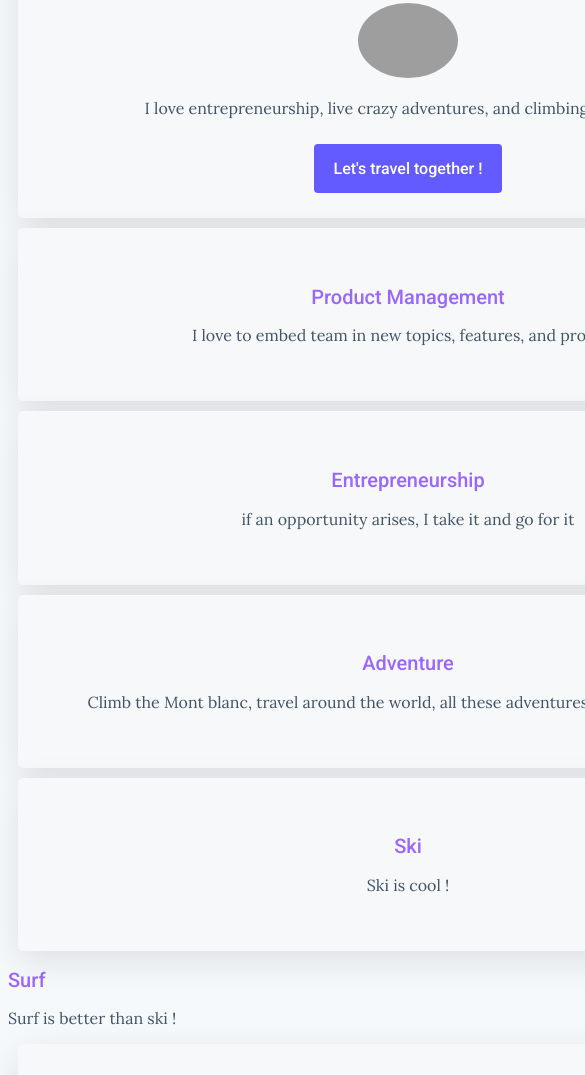
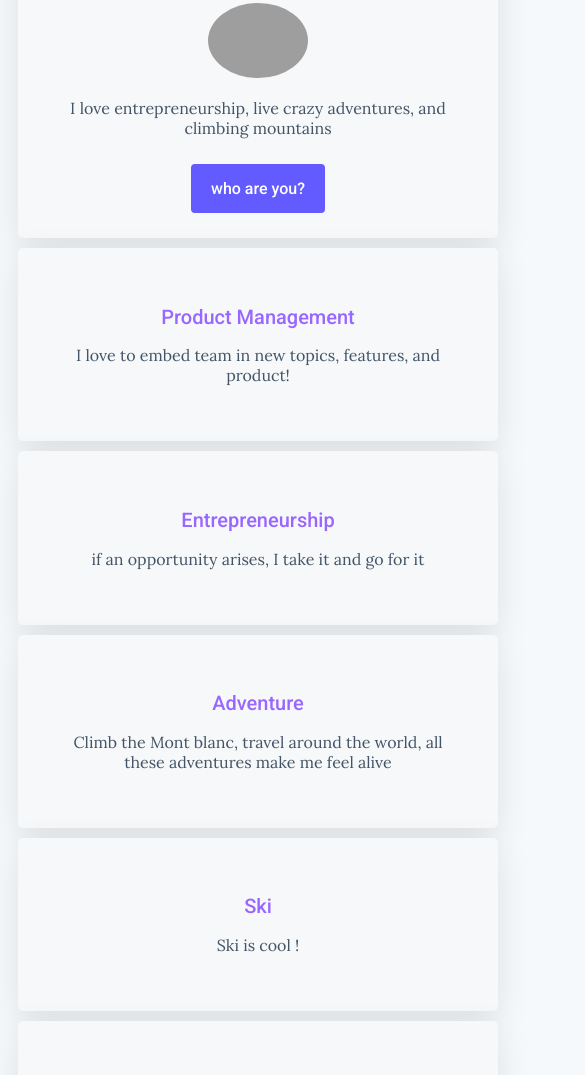
Before and after one commit to thomaslivingpackets/my-profile, a plain HTML site: page index.html in a window 390 px wide. Shown: the part 152-1227 px from the top of the page, 585 px wide, since content can reach past the window. Drawn offline with Linux system fonts and the light colour scheme; grey boxes are pictures that could not be loaded.

Commit message:
add typeform automatization

```diff
--- a/index.html
+++ b/index.html
@@ -16,7 +16,7 @@
 				<h1>Hello, I'm Thomas</h1>
 				<img src="images/profile.jpg" id="profile" alt="Thomas Bergalet">
 				<p>I love entrepreneurship, live crazy adventures, and climbing mountains</p>
-				<a href="https://www.youtube.com/watch?v=TfHuHv4Aia4" class="btn-blue" target="_blank">Let's travel together !</a>
+				<a href="https://fiqx9f2zkbj.typeform.com/to/lDxdwlWA" class="btn-blue" target="_blank">who are you?</a>
 			</div>
 
 			<div class="card-grey">
@@ -38,7 +38,7 @@
 				<h2>Ski</h2>
 				<p>Ski is cool ! </p>
 			</div>
-			<div class="card-white">
+			<div class="card-grey">
 				<h2>Surf</h2>
 				<p>Surf is better than ski ! </p>
 			</div>
--- a/style.css
+++ b/style.css
@@ -49,12 +49,12 @@ a:hover	{
 	text-align: center;
 }
 @media (max-width: 760px) {
-	.card-white	{
+	.card-grey	{
 		width: 600px;
 	}
 }
 @media (max-width: 500px) {
-	.card-white {
+	.card-grey {
 		width: 400px;
 	}
 }
```
